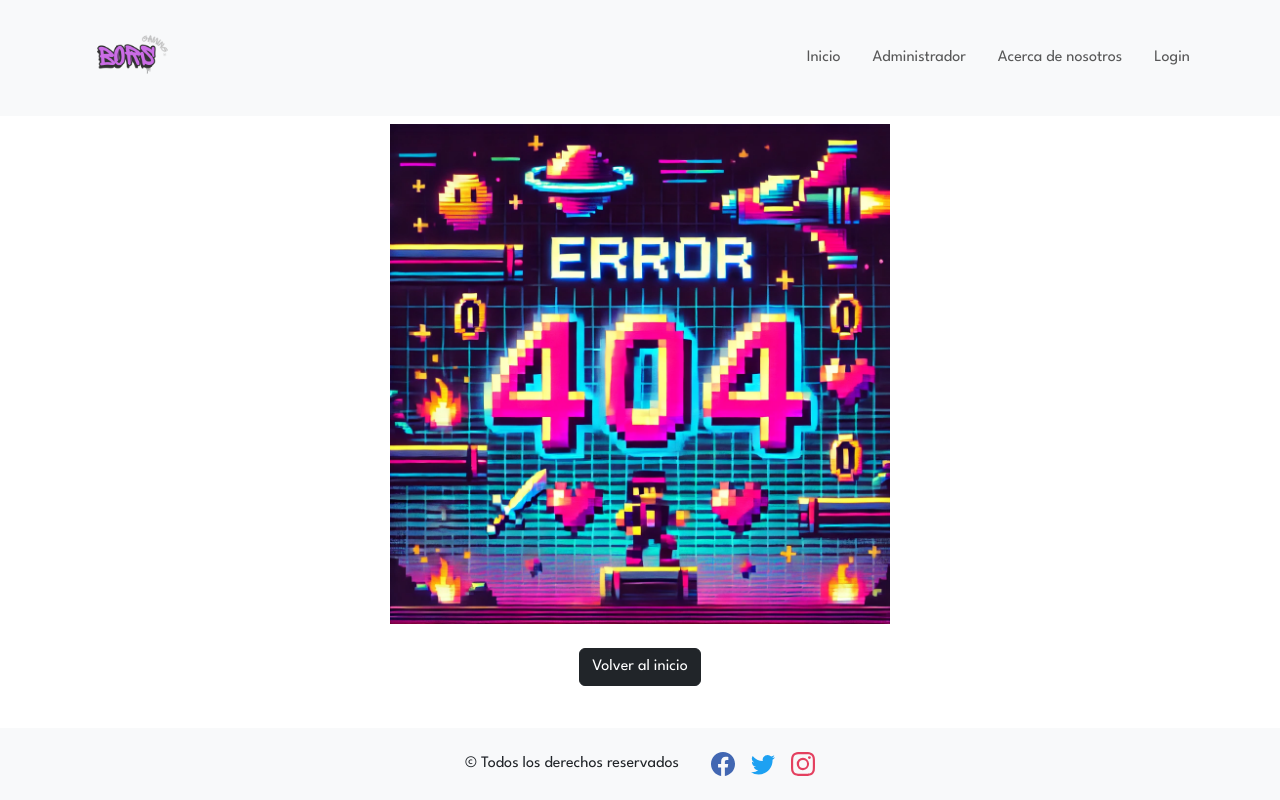
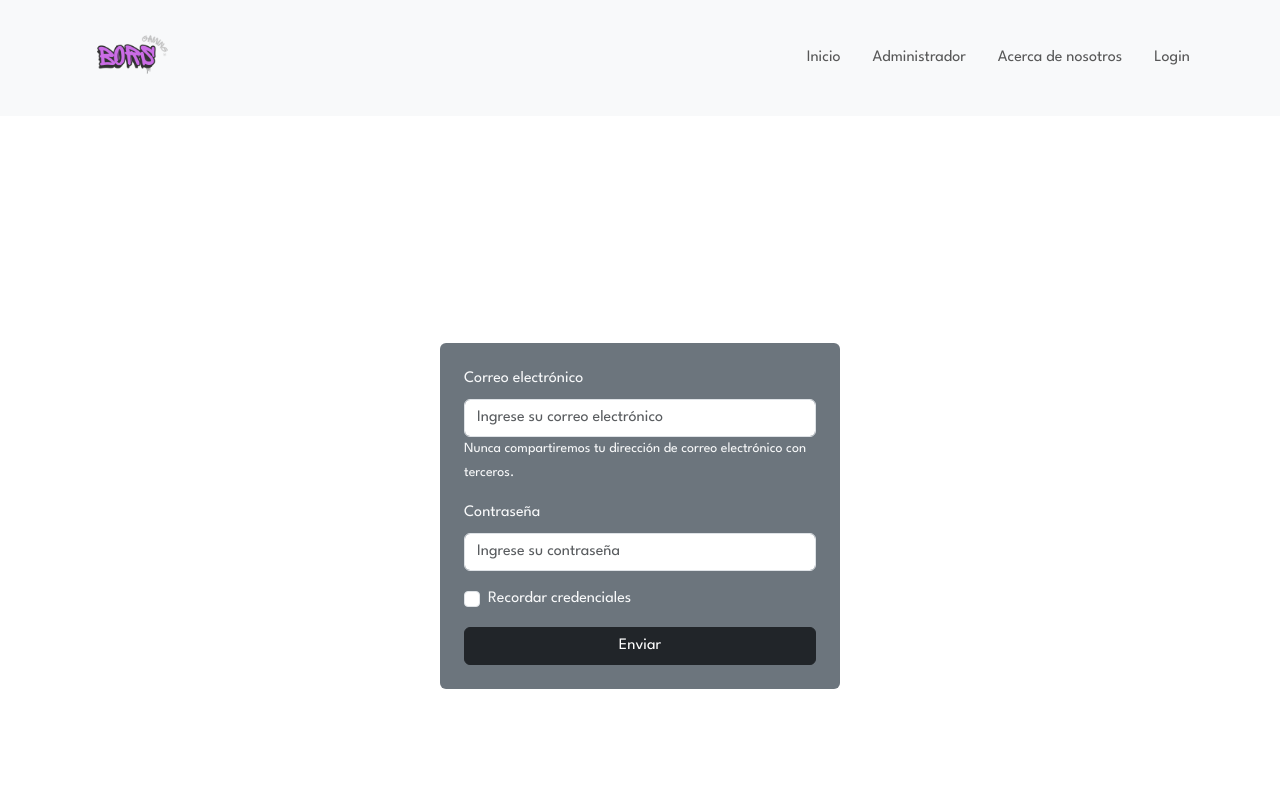
Before and after one commit to jmanuel3/BorsGaming, a React (Vite) app: page /login in a window 1280 px wide. Shown: the top 800 px of the page. Built offline with nearby package versions, Linux system fonts and the light colour scheme.

Commit message:
Maqueto de forma basica pagina login, a falta de lógica

```diff
--- a/src/App.jsx
+++ b/src/App.jsx
@@ -5,6 +5,7 @@ import Menu from "./components/common/Menu";
 import Footer from "./components/common/Footer";
 import Error404 from "./components/pages/Error404";
 import SobreNosotros from "./components/pages/SobreNosotros";
+import Login from "./components/pages/Login";
 import "./App.css";
 import "bootstrap/dist/css/bootstrap.min.css";
 
@@ -17,6 +18,7 @@ function App() {
           <Route path="/" element={<Inicio />} />
           <Route path="/administrador" element={<Administrador />} />
           <Route path="/sobrenosotros" element={<SobreNosotros />} />
+          <Route path="/login" element={<Login />} />
           <Route path="*" element={<Error404 />} />
         </Routes>
         <Footer></Footer>
--- a/src/components/pages/Login.jsx
+++ b/src/components/pages/Login.jsx
@@ -1,8 +1,49 @@
+import { Button, Form } from "react-bootstrap";
+
 const Login = () => {
   return (
-    <div>
-      <h2>Pagina de Login</h2>
-    </div>
+    <section className="d-flex justify-content-center align-items-center vh-100 text-light">
+      <Form
+        className="p-4 rounded bg-secondary w-100"
+        style={{ maxWidth: "400px" }}
+      >
+        {/* Campo de correo */}
+        <Form.Group className="mb-3" controlId="formBasicEmail">
+          <Form.Label>Correo electrónico</Form.Label>
+          <Form.Control
+            className="text-primary"
+            type="email"
+            placeholder="Ingrese su correo electrónico"
+          />
+          <Form.Text className="text-light">
+            Nunca compartiremos tu dirección de correo electrónico con terceros.
+          </Form.Text>
+        </Form.Group>
+
+        {/* Campo de contraseña */}
+        <Form.Group className="mb-3" controlId="formBasicPassword">
+          <Form.Label>Contraseña</Form.Label>
+          <Form.Control
+            type="password"
+            placeholder="Ingrese su contraseña"
+            className="
+            text-light"
+          />
+        </Form.Group>
+
+        {/* Checkbox */}
+        <Form.Group className="mb-3" controlId="formBasicCheckbox">
+          <Form.Check type="checkbox" label="Recordar credenciales" />
+        </Form.Group>
+
+        {/* Botón centrado */}
+        <div className="d-flex justify-content-center">
+          <Button variant="dark" type="submit" className="w-100">
+            Enviar
+          </Button>
+        </div>
+      </Form>
+    </section>
   );
 };
 
```
